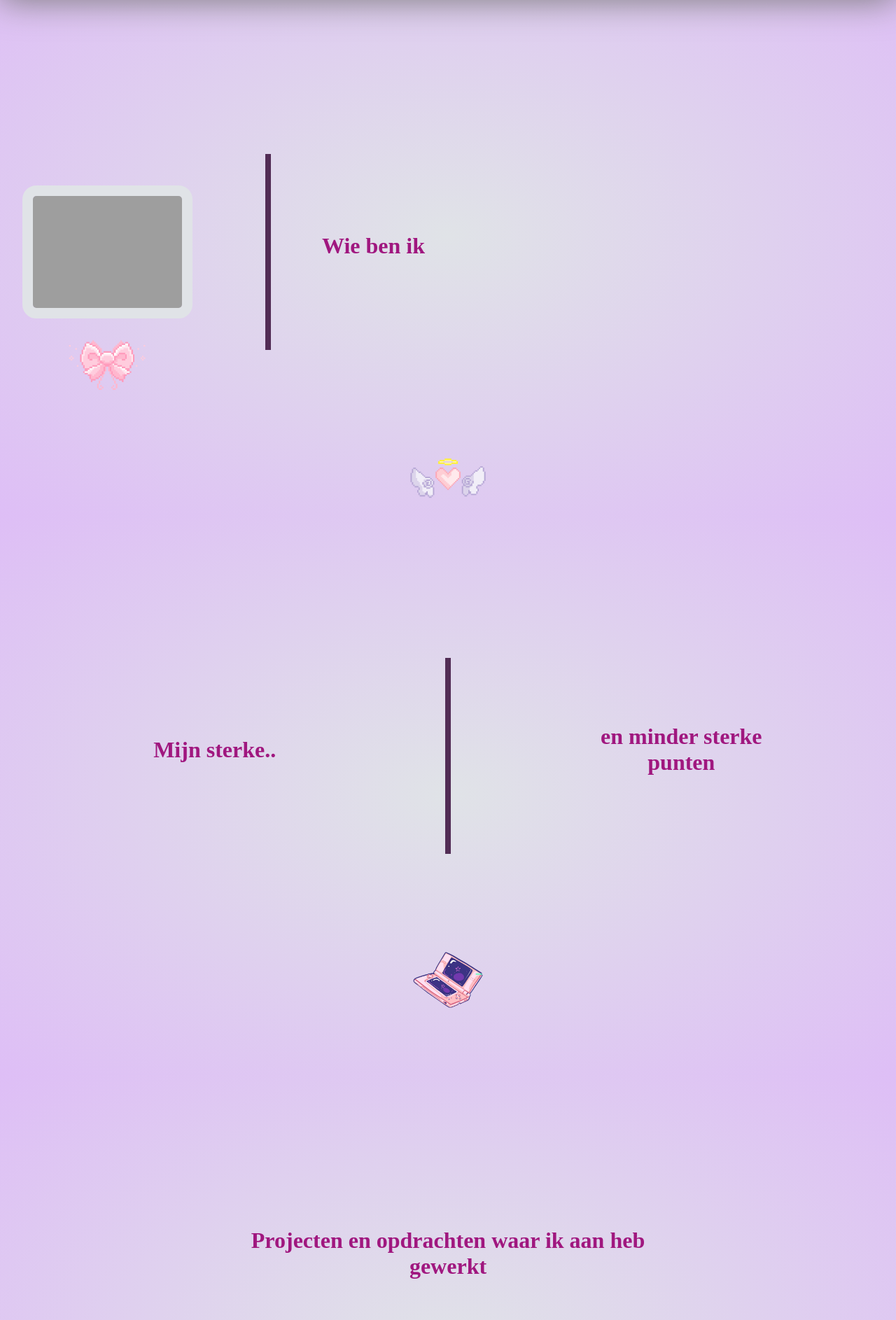
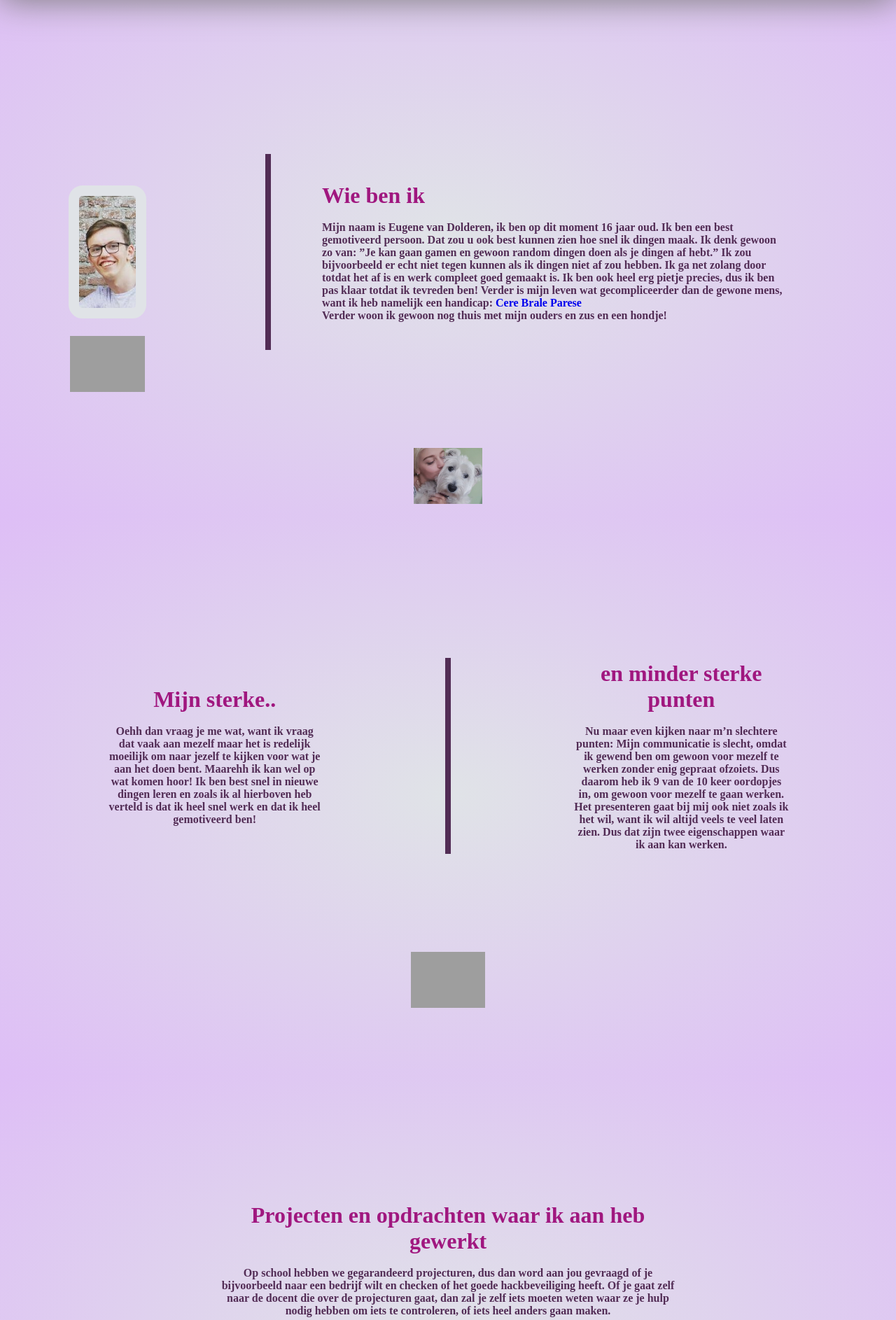
Before and after one commit to eruhachi/teamwebsite, a PHP site: page /pages/eugene.php in a window 1280 px wide. Shown: the part 64-1950 px from the top of the page at 70% size. Run offline with PHP 8.4, Linux system fonts and the light colour scheme; some web fonts are replaced; grey boxes are pictures that could not be loaded.

Commit message:
Eigen pagina

```diff
--- a/template/pages/eugene.php
+++ b/template/pages/eugene.php
@@ -1,4 +1,3 @@
-<!--made by Gwyneth-->
 <?php include '../php/nav.php';?>
 
 
@@ -8,8 +7,7 @@
     <meta charset="utf-8">
     <link rel="stylesheet" href="../css/style3.css">
     <link rel="stylesheet" href="../css/nav.css">
-    <title>your name</title><!--Change to your name!-->
-    <!--ignore this, it's nothing-->
+    <title>Eugene van Dolderen</title>
     <audio src="../assets/audio/cave1.ogg" type="audio/ogg" id="cave1"></audio>
     <audio src="../assets/audio/cave2.ogg" type="audio/ogg" id="cave2"></audio>
     <audio src="../assets/audio/cave3.ogg" type="audio/ogg" id="cave3"></audio>
@@ -29,34 +27,54 @@
 
        <div class="grid">
    <!--content 1-->
-    <!--replace the # with the name of your image-->
-    <div class="img1"> <img src="../assets/IMG/#" alt=""> </div>
+    <div class="img1"> <img src="../assets/IMG/Eugene.jpg" alt=""> </div>
 
     <div class="text-line1"></div>
     <div class="text-box1">
       <h1>Wie ben ik</h1><br>
-    <p><!--put your text here--></p>
+    <p>Mijn naam is Eugene van Dolderen, ik ben op dit moment 16 jaar oud.
+      Ik ben een best gemotiveerd persoon. Dat zou u ook best kunnen zien
+      hoe snel ik dingen maak.  Ik denk gewoon zo van: ”Je kan gaan gamen en
+      gewoon random dingen doen als je dingen af hebt.” Ik zou bijvoorbeeld
+      er echt niet tegen kunnen als ik dingen niet af zou hebben.  Ik ga net zolang
+      door totdat het af is en werk compleet goed gemaakt is.  Ik ben ook heel erg
+      pietje precies, dus ik ben pas klaar totdat ik tevreden ben!
+      Verder is mijn leven wat gecompliceerder dan de gewone mens, want ik heb namelijk een handicap: <a href="https://www.hersenletsel-uitleg.nl/oorzaken-ziektebeelden/cerebrale-parese-cp">Cere Brale Parese</a> <br>
+      Verder woon ik gewoon nog thuis met mijn ouders en zus en een hondje!
+      </p>
     </div>
-    <div class="deco1"><img src="../assets/IMG/deco1.gif" alt=""> </div>
-    <div class="deco3"><img src="../assets/IMG/deco3.png" alt=""> </div>
+    <div class="deco1"><img src="../assets/IMG/Yasuo.jpg" alt=""> </div>
+    <div class="deco3"><img src="../assets/IMG/Eugene1.jpg" alt=""> </div>
 
 <!--content 2-->
     <div class="text-box2">
       <h1>Mijn sterke..</h1><br>
-    <p><!--put your text here--></p> </div>
+    <p>Oehh dan vraag je me wat, want ik vraag dat vaak aan mezelf maar het is redelijk moeilijk om naar jezelf te kijken voor wat je aan het doen bent.
+Maarehh ik kan wel op wat komen hoor!
+Ik ben best snel in nieuwe dingen leren en zoals ik al hierboven heb verteld is dat ik heel snel werk en dat ik heel gemotiveerd ben!
+</p> </div>
     <div class="text-line2"></div>
     <div class="text-box2-1">
     <h1>en minder sterke punten</h1><br>
-    <p><!--put your text here--></p> </div>
-    <div class="deco2"> <img src="../assets/IMG/deco2.png" alt="nintendo"></div>
+    <p>Nu maar even kijken naar m’n slechtere punten:
+Mijn communicatie is slecht, omdat ik gewend ben om gewoon voor mezelf te werken zonder enig gepraat ofzoiets. Dus daarom heb ik 9 van de 10 keer oordopjes in, om gewoon voor mezelf te gaan werken.
+Het presenteren gaat bij mij ook niet zoals ik het wil, want ik wil altijd veels te veel laten zien.
+Dus dat zijn twee eigenschappen waar ik aan kan werken.
+</p> </div>
+    <div class="deco2"> <img src="../assets/IMG/jinx.jpg" alt="nintendo"></div>
 
 <!--content 3-->
     <div class="text-box3">
       <h1>Projecten en opdrachten waar ik aan heb gewerkt</h1><br>
-    <p><!--put your text here--></p></div>
-    <div class="deco4"><img src="../assets/IMG/deco1.gif" alt="bow"></div><div class="text-line3"></div><div class="deco5"><img src="../assets/IMG/deco1.gif" alt="bow"></div>
+    <p>Op school hebben we gegarandeerd projecturen, dus dan word aan jou gevraagd of je bijvoorbeeld naar een bedrijf wilt en checken of het goede hackbeveiliging heeft.
+Of je gaat zelf naar de docent die over de projecturen gaat, dan zal je zelf iets moeten weten waar ze je hulp nodig hebben om iets te controleren, of iets heel anders gaan maken.
+</p></div>
+    <div class="deco4"><img src="../assets/IMG/bruinzwaard.jpg" alt="bow"></div><div class="text-line3"></div><div class="deco5"><img src="../assets/IMG/zwartzwaard.jpg" alt="bow"></div>
     <div class="text-box3-1">
-    <p><!--put your text here--></p></div>
+    <p>Bijvoorbeeld mijn vader werkt bij Defensie, misschien hebben hun een website nodig. Als ik dan word gevraagd, dan moet ik naar de docent gaan, dan gaan vragen of al dat kan.
+    Ik ben zoals ik al 2x heb verteld heel gemotiveerd. Dus wat mij betreft wil ik alles kunnen wat met programmeren te maken heeft.
+    Dus als het om web development/maintaince gaat dan wel.
+    Ookal gaat het om een game </p></div>
 
 
 
@@ -64,8 +82,8 @@
   <footer>
   <div class="nested-footer">
   <p>© eruhachi</p>
-  <div class="icon1"><a href="https://www.instagram.com/eruhachi/" target="_blank"><img src="../assets/IMG/instagram.png" alt="instagram"></a></div>
-  <div class="icon2"><a href="https://www.youtube.com/user/BenIkJouOma" target="_blank"><img src="../assets/IMG/youtube.png" alt="youtube"></a></div>
+  <div class="icon1"><a href="https://www.instagram.com/eugenevandolderen/" target="_blank"><img src="../assets/IMG/instagram.png" alt="instagram"></a></div>
+  <div class="icon2"><a href="https://www.youtube.com/channel/UCo7gtii_pXiaMGzZayxBQtg" target="_blank"><img src="../assets/IMG/youtube.png" alt="youtube"></a></div>
 
 
 
```
Also changed, not shown: template/assets/IMG/Eugene.jpg (added), template/assets/IMG/Eugene1.jpg (added), template/assets/IMG/Eugene2.jpg (added), template/assets/IMG/posterEugene.PNG (added).
